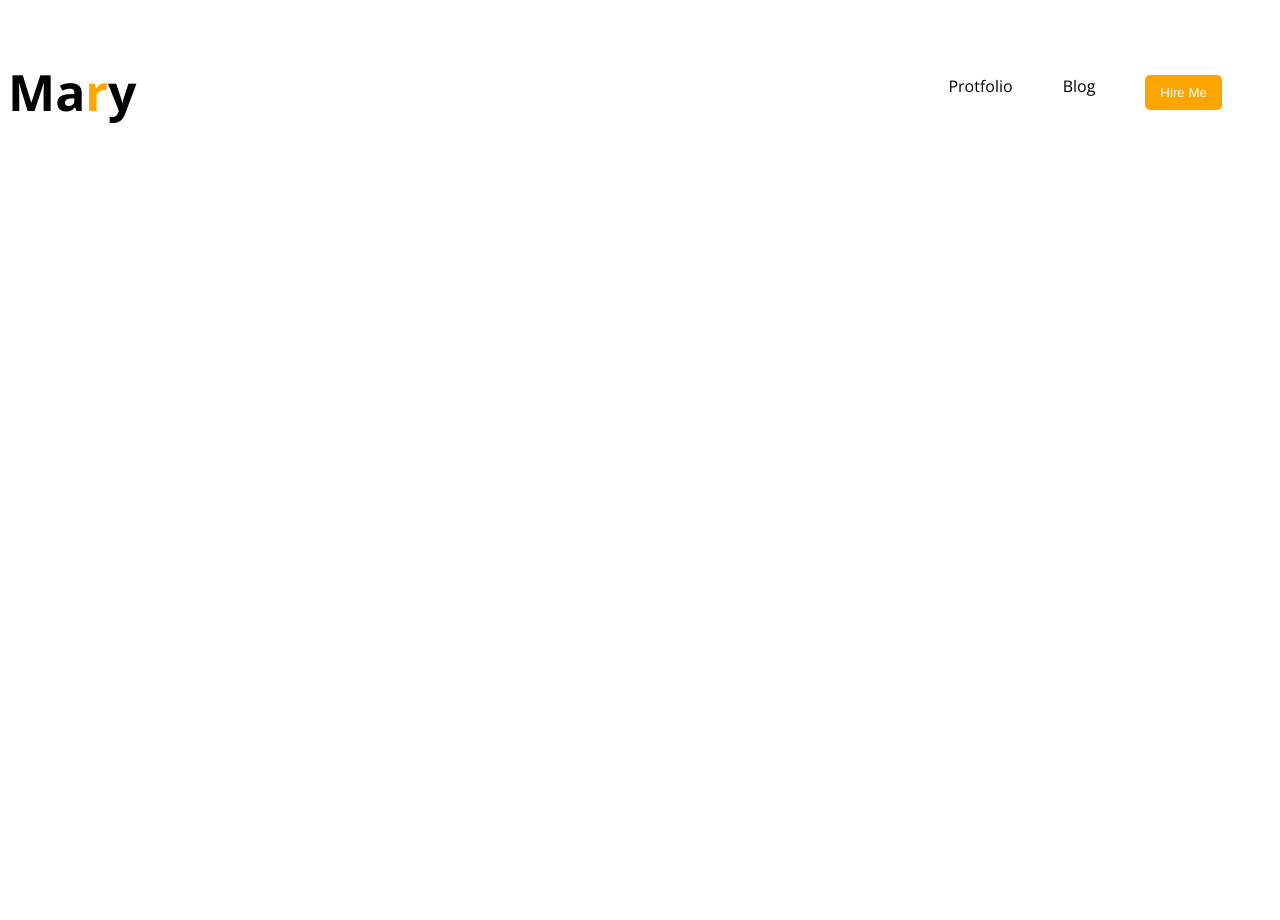
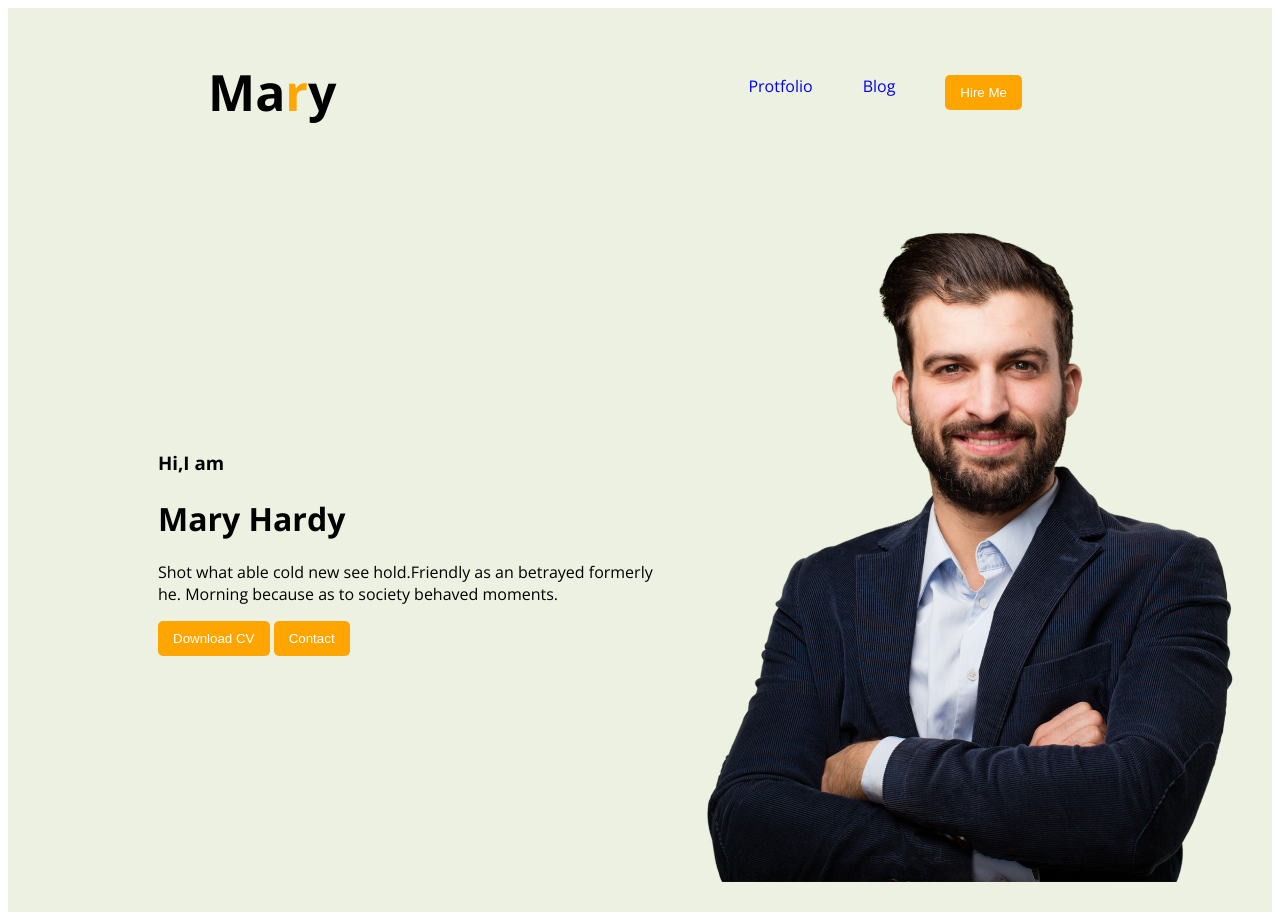
Before and after one commit to parthoroy158/Web-Developer-portfolio-, a plain HTML site: page Index.html in a window 1280 px wide. Before the commit the page ends 800 px from the top, so only its background shows below. Drawn offline with nearby package versions, Linux system fonts and the light colour scheme.

Commit message:
Last Updated

```diff
--- a/Index.html
+++ b/Index.html
@@ -10,16 +10,25 @@
     <link rel="stylesheet" href="Style/portfolio.css">
 </head>
 <body>
-    <header>
+    <header class="header">
         <nav>
             <h3>Ma<span class="text">r</span>y</h3>
         <ul>
-            <li><a href=""></a>Protfolio</li>
-            <li><a href=""></a>Blog</li>
+            <li><a href="protfolio.html">Protfolio</a></li>
+            <li><a href="blog.html">Blog</a></li>
             <li><button class="but">Hire Me</button></li>
         </ul>
         </nav>
+        <div class="banner">
+            <div>
+                <h3 class="banner-greeting">Hi,I am</h3>
+                <h1 class="banner-title">Mary Hardy</h1>
+                <p>Shot what able cold new see hold.Friendly as an betrayed formerly he. Morning because as to society behaved moments.</p>
+                <button class="but">Download CV</button>
+                <button class="but">Contact</button>
+            </div>
+            <img classs="profile-pic" src="images/hardy.png" alt="Image">
+        </div>
     </header>
-
 </body>
 </html>
--- a/Style/portfolio.css
+++ b/Style/portfolio.css
@@ -23,6 +23,7 @@ nav {
     display: flex;
     justify-content: space-between;
     align-items: center;
+    margin: 0px 200px
 }
 nav > h3{
     color:black;
@@ -40,3 +41,15 @@ nav a{
     text-decoration: none;
     color:474747;
 }
+/*header related style */
+.header {
+    background-color: rgb(236, 241, 225);
+}
+.banner{
+    padding: 30px 30px 30px 150px;
+    display: flex;
+    align-items: center;
+}
+.banner .profile-pic {
+    width: 500px;
+}
```
